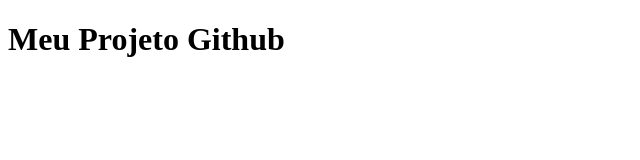
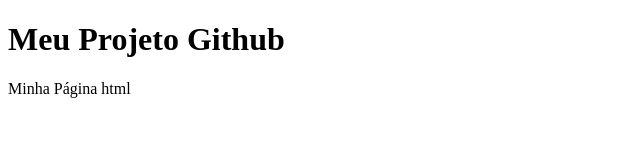
Before and after one commit to GabrielJrdev/ProjetopTest, a plain HTML site: page index.html in a window 1280 px wide. Shown: the whole page, without its empty margins (0-640 px from the left). Drawn offline with Linux system fonts and the light colour scheme.

Commit message:
Add parágrafo no meu site

```diff
--- a/index.html
+++ b/index.html
@@ -8,5 +8,6 @@
 </head>
 <body>
     <h1>Meu Projeto Github</h1>
+    <p>Minha Página html</p>
 </body>
 </html>
```
